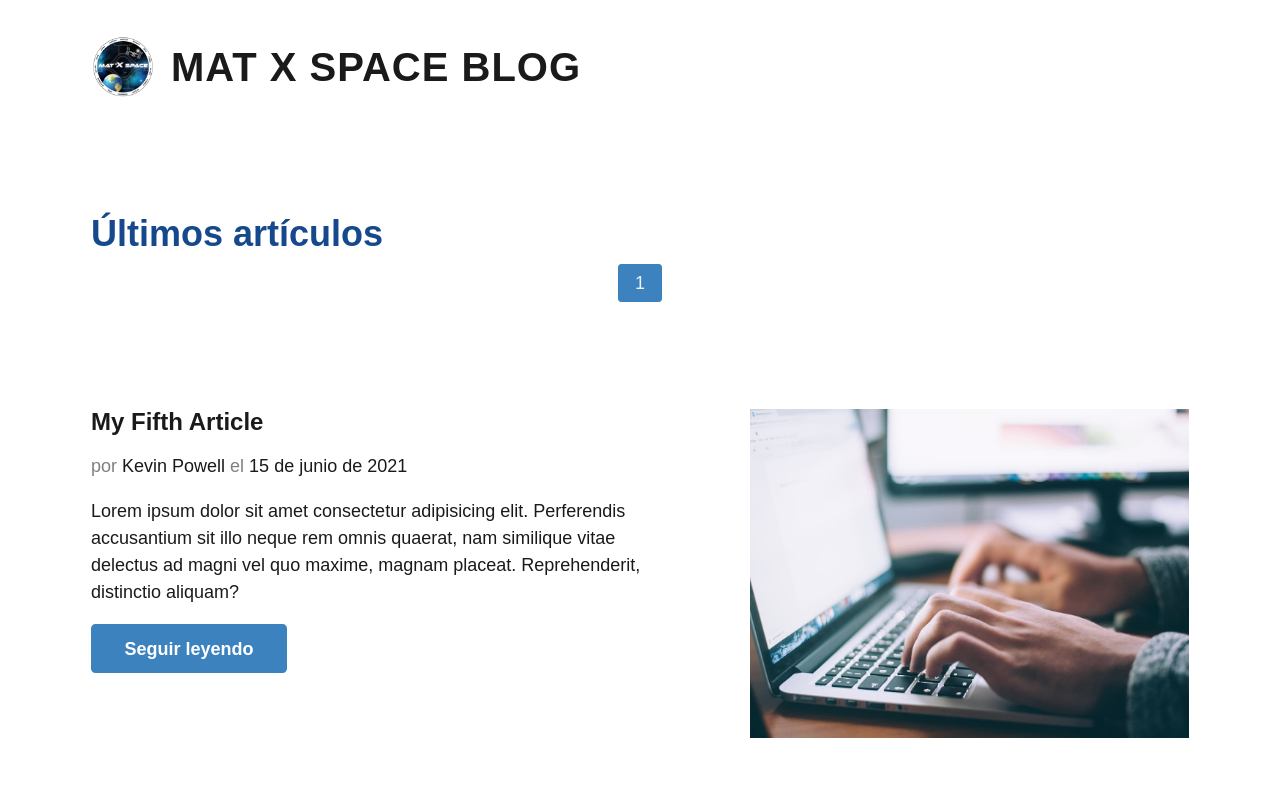
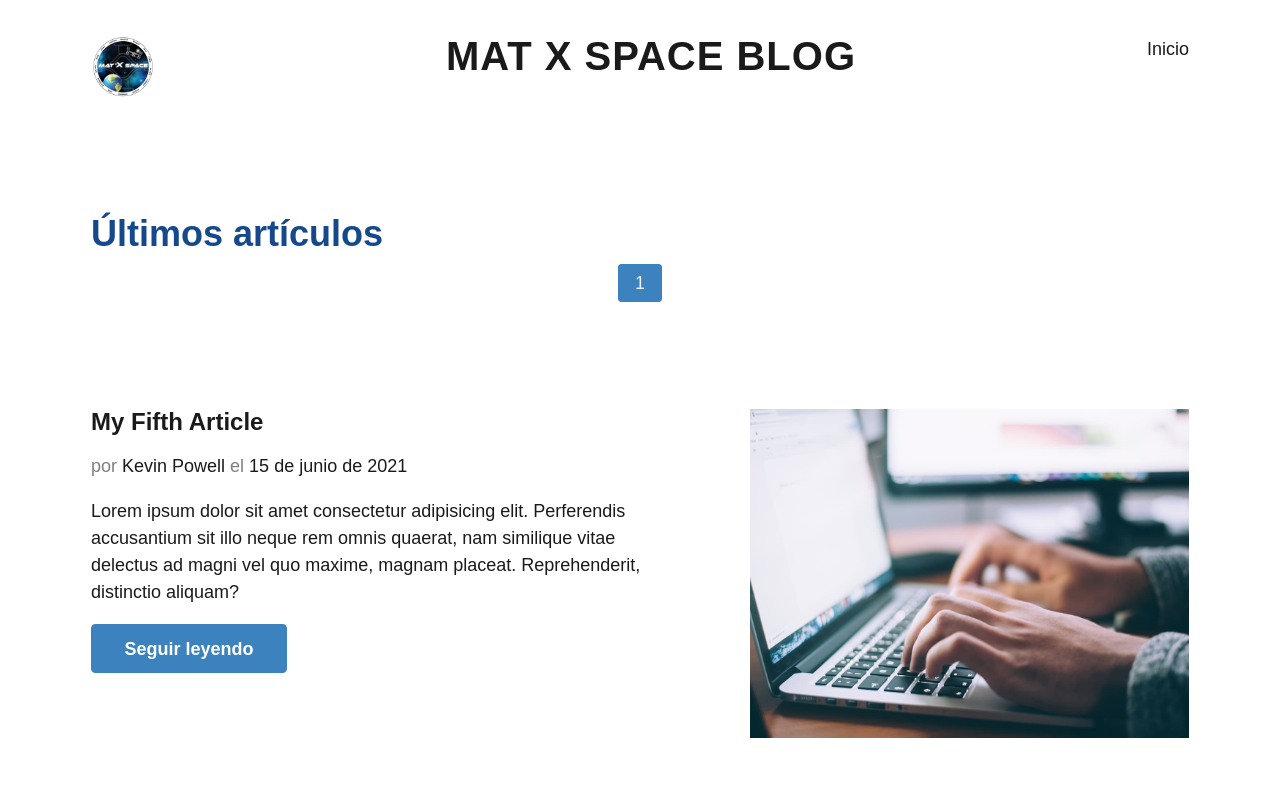
Before and after one commit to matxspace/11ty-blog, an Eleventy site: page src/index.njk in a window 1280 px wide. Shown: the top 800 px of the page. Built offline with nearby package versions, Linux system fonts and the light colour scheme; Eleventy itself is replaced by a stand-in of ours; files that its build step writes are made by us from their sources.

Commit message:
Add navbar again and a link to MatXSpace's site

```diff
--- a/src/_includes/header.njk
+++ b/src/_includes/header.njk
@@ -1,10 +1,18 @@
 <header class="page-header">
   <div class="container">
     <div class="page-header__content">
-      <a href="/" class="logo-wrapper"> <!-- Wrap logo + text in a link if needed -->
+      <a href="https://www.matxspace.com" target="_blank" class="logo-wrapper">
         <img src="/assets/logo.png" alt="Mat X Space logo" class="logo" width="64">
-        <span class="company-name">MAT X SPACE Blog</span>
       </a>
+      <span class="company-name">MAT X SPACE Blog</span>
+
+      <nav>
+        <ul role="list" class="nav-list flex-group">
+          <li>
+            <a href="/">Inicio</a>
+          </li>
+        </ul>
+      </nav>
     </div>
   </div>
 </header>
```
